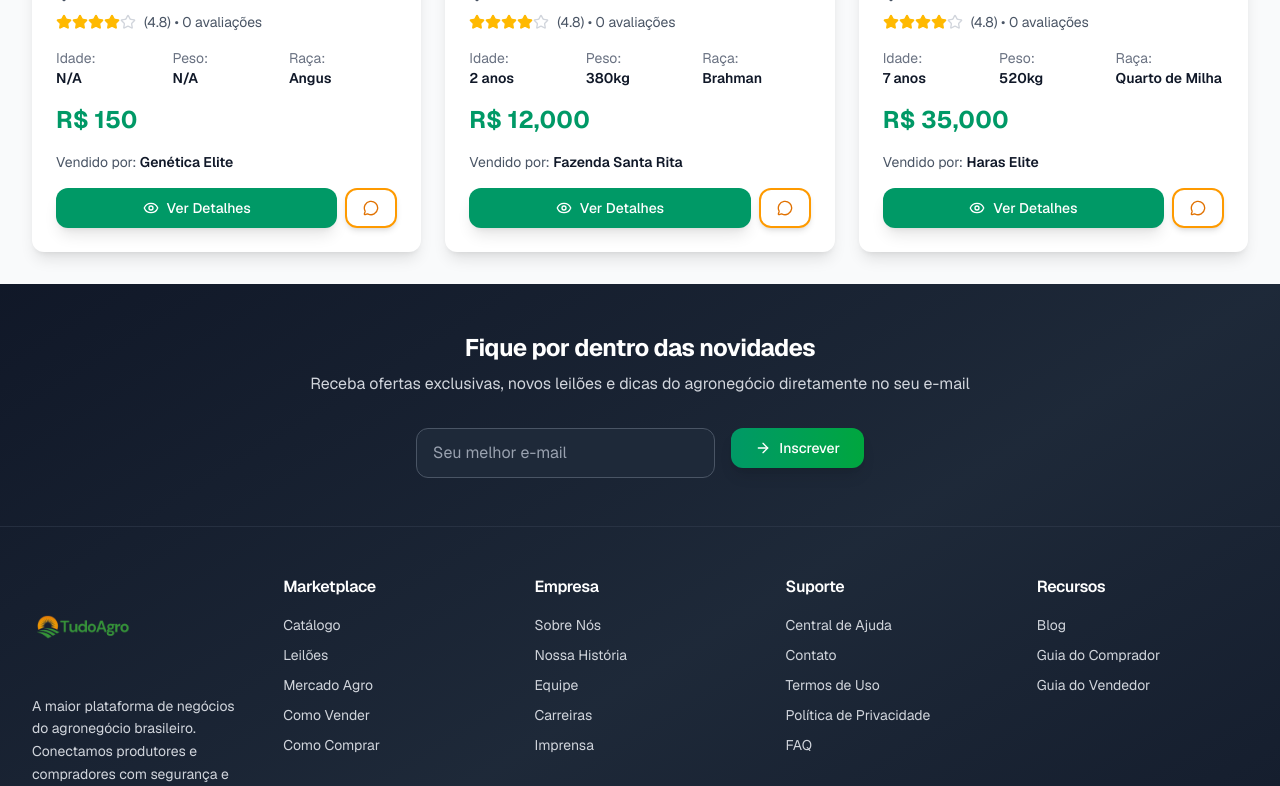
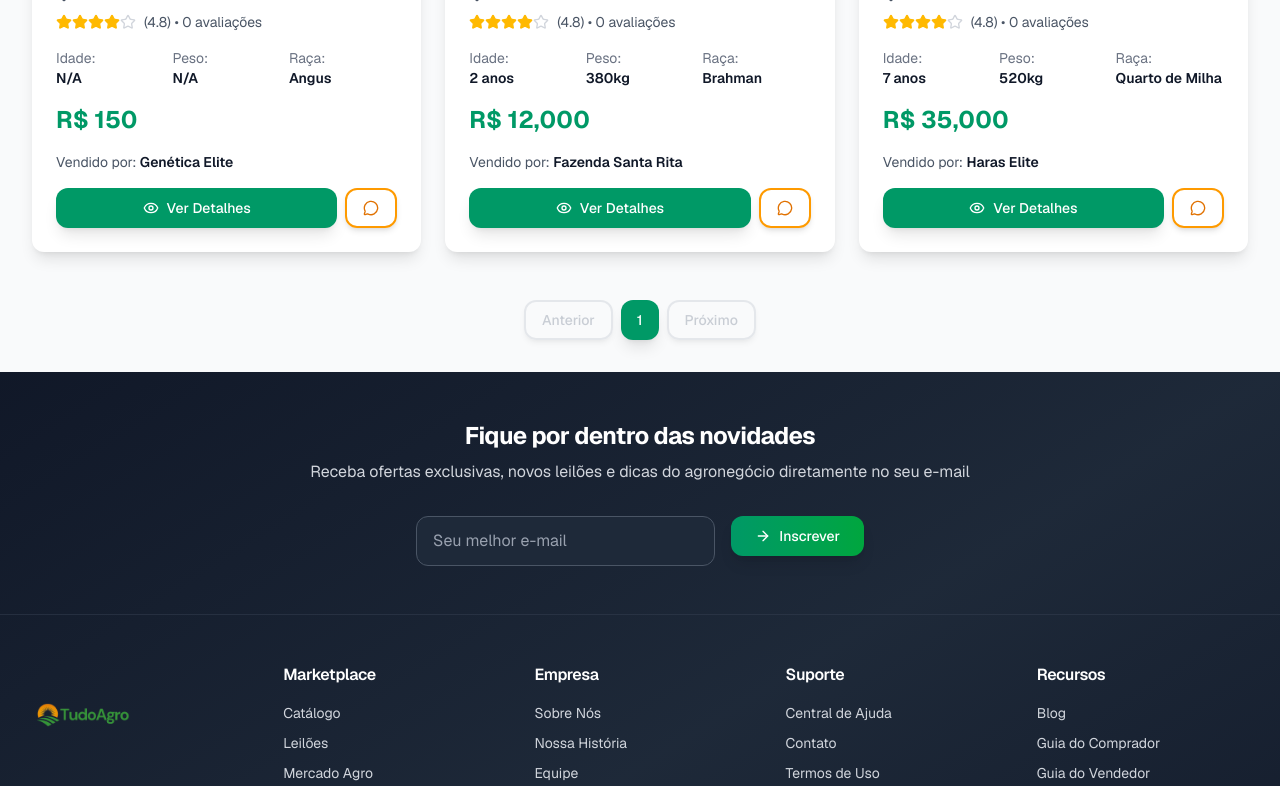
Before and after one commit to vitormeloa/tudo-agro, a Next.js app: page /catalogo in a window 1280 px wide. Shown: the part 1612-2398 px from the top of the page. Built offline with nearby package versions, Linux system fonts and the light colour scheme.

Commit message:
fix: fixed pagination

```diff
--- a/src/app/catalogo/page.tsx
+++ b/src/app/catalogo/page.tsx
@@ -1,6 +1,6 @@
 'use client'
 
-import { useState } from 'react'
+import { useState, useEffect } from 'react'
 import Link from 'next/link'
 import { Button } from '@/components/ui/button'
 import { Badge } from '@/components/ui/badge'
@@ -68,6 +68,19 @@ export default function CatalogoPage() {
   const handleSearchChange = (value: string) => {
     setSearchQuery(value)
     setCurrentPage(1)
+  }
+
+  // Garantir que currentPage não ultrapasse totalPages
+  useEffect(() => {
+    if (currentPage > totalPages && totalPages > 0) {
+      setCurrentPage(totalPages)
+    }
+  }, [totalPages, currentPage])
+
+  // Scroll to top ao mudar de página
+  const handlePageChange = (page: number) => {
+    setCurrentPage(page)
+    window.scrollTo({ top: 0, behavior: 'smooth' })
   }
 
   const categories = [
@@ -253,20 +266,19 @@ export default function CatalogoPage() {
         </div>
 
         {/* Pagination */}
-        {totalPages > 1 && (
         <div className="flex justify-center mt-12">
-            <div className="flex items-center space-x-2">
+          <div className="flex flex-wrap items-center justify-center gap-2">
             <Button
               variant="outline"
-                disabled={currentPage === 1}
-                onClick={() => setCurrentPage(prev => Math.max(1, prev - 1))}
-                className="border-emerald-600 text-emerald-600 hover:bg-emerald-600 hover:text-white disabled:border-gray-300 disabled:text-gray-400"
+              disabled={currentPage === 1 || totalPages <= 1}
+              onClick={() => handlePageChange(Math.max(1, currentPage - 1))}
+              className="border-emerald-600 text-emerald-600 hover:bg-emerald-600 hover:text-white disabled:border-gray-300 disabled:text-gray-400 disabled:hover:bg-transparent disabled:hover:text-gray-400"
             >
               Anterior
             </Button>
 
             {/* Mostrar números de página */}
-              {Array.from({ length: totalPages }, (_, i) => i + 1).map((page) => {
+            {totalPages > 0 && Array.from({ length: totalPages }, (_, i) => i + 1).map((page) => {
               // Mostrar sempre primeira e última página, página atual e páginas adjacentes
               if (
                 page === 1 ||
@@ -276,10 +288,10 @@ export default function CatalogoPage() {
                 return (
                   <Button
                     key={page}
-                      onClick={() => setCurrentPage(page)}
+                    onClick={() => handlePageChange(page)}
                     className={
                       currentPage === page
-                          ? "bg-emerald-600 text-white"
+                        ? "bg-emerald-600 text-white hover:bg-emerald-700"
                         : "border-emerald-600 text-emerald-600 hover:bg-emerald-600 hover:text-white"
                     }
                     variant={currentPage === page ? "default" : "outline"}
@@ -296,15 +308,14 @@ export default function CatalogoPage() {
 
             <Button
               variant="outline"
-                disabled={currentPage === totalPages}
-                onClick={() => setCurrentPage(prev => Math.min(totalPages, prev + 1))}
-                className="border-emerald-600 text-emerald-600 hover:bg-emerald-600 hover:text-white disabled:border-gray-300 disabled:text-gray-400"
+              disabled={currentPage === totalPages || totalPages <= 1}
+              onClick={() => handlePageChange(Math.min(totalPages, currentPage + 1))}
+              className="border-emerald-600 text-emerald-600 hover:bg-emerald-600 hover:text-white disabled:border-gray-300 disabled:text-gray-400 disabled:hover:bg-transparent disabled:hover:text-gray-400"
             >
               Próximo
             </Button>
           </div>
         </div>
-        )}
       </div>
 
       <Footer />
--- a/src/app/produtos/page.tsx
+++ b/src/app/produtos/page.tsx
@@ -1,6 +1,6 @@
 'use client'
 
-import { useState } from 'react'
+import { useState, useEffect } from 'react'
 import Link from 'next/link'
 import { Button } from '@/components/ui/button'
 import { Badge } from '@/components/ui/badge'
@@ -82,6 +82,18 @@ export default function ProdutosPage() {
     setCurrentPage(1)
   }
 
+  // Garantir que currentPage não ultrapasse totalPages
+  useEffect(() => {
+    if (currentPage > totalPages && totalPages > 0) {
+      setCurrentPage(totalPages)
+    }
+  }, [totalPages, currentPage])
+
+  // Scroll to top ao mudar de página
+  const handlePageChange = (page: number) => {
+    setCurrentPage(page)
+    window.scrollTo({ top: 0, behavior: 'smooth' })
+  }
 
   const categories = [
     { name: 'Nutrição Animal', count: 234, color: '#B8E8D1' },
@@ -398,12 +410,12 @@ export default function ProdutosPage() {
         {/* Pagination */}
         {totalPages > 1 && (
           <div className="flex justify-center mt-12">
-            <div className="flex items-center space-x-2">
+            <div className="flex flex-wrap items-center justify-center gap-2">
               <Button
                 variant="outline"
                 disabled={currentPage === 1}
-                onClick={() => setCurrentPage(prev => Math.max(1, prev - 1))}
-                className="border-green-600 text-green-600 hover:bg-green-600 hover:text-white disabled:border-gray-300 disabled:text-gray-400"
+                onClick={() => handlePageChange(Math.max(1, currentPage - 1))}
+                className="border-green-600 text-green-600 hover:bg-green-600 hover:text-white disabled:border-gray-300 disabled:text-gray-400 disabled:hover:bg-transparent disabled:hover:text-gray-400"
               >
                 Anterior
               </Button>
@@ -419,10 +431,10 @@ export default function ProdutosPage() {
                   return (
                     <Button
                       key={page}
-                      onClick={() => setCurrentPage(page)}
+                      onClick={() => handlePageChange(page)}
                       className={
                         currentPage === page
-                          ? "bg-green-600 text-white"
+                          ? "bg-green-600 text-white hover:bg-green-700"
                           : "border-green-600 text-green-600 hover:bg-green-600 hover:text-white"
                       }
                       variant={currentPage === page ? "default" : "outline"}
@@ -440,8 +452,8 @@ export default function ProdutosPage() {
               <Button
                 variant="outline"
                 disabled={currentPage === totalPages}
-                onClick={() => setCurrentPage(prev => Math.min(totalPages, prev + 1))}
-                className="border-green-600 text-green-600 hover:bg-green-600 hover:text-white disabled:border-gray-300 disabled:text-gray-400"
+                onClick={() => handlePageChange(Math.min(totalPages, currentPage + 1))}
+                className="border-green-600 text-green-600 hover:bg-green-600 hover:text-white disabled:border-gray-300 disabled:text-gray-400 disabled:hover:bg-transparent disabled:hover:text-gray-400"
               >
                 Próximo
               </Button>
```
Lines whose indentation alone changed are shown as unchanged.
